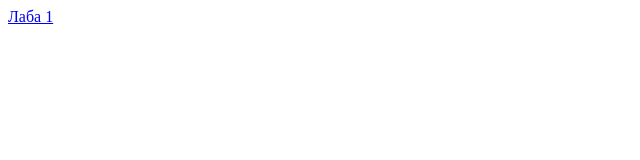
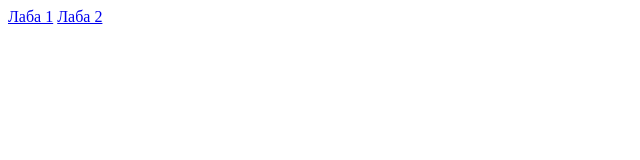
Before and after one commit to KvasLover/piis_labs, a plain HTML site: page index.html in a window 1280 px wide. Shown: the full height of the page, 0-640 px from the left. Drawn offline with Linux system fonts and the light colour scheme.

Commit message:
Update index.html

```diff
--- a/index.html
+++ b/index.html
@@ -1,6 +1,7 @@
 <!DOCTYPE html>
 <html lang="ru">
 <body>
-<a href="лаба 1/script.html">Лаба 1</a>
+  <a href="лаба 1/script.html">Лаба 1</a>
+  <a href="лаба 2/script.html">Лаба 2</a>
 </body>
 </html>
```
